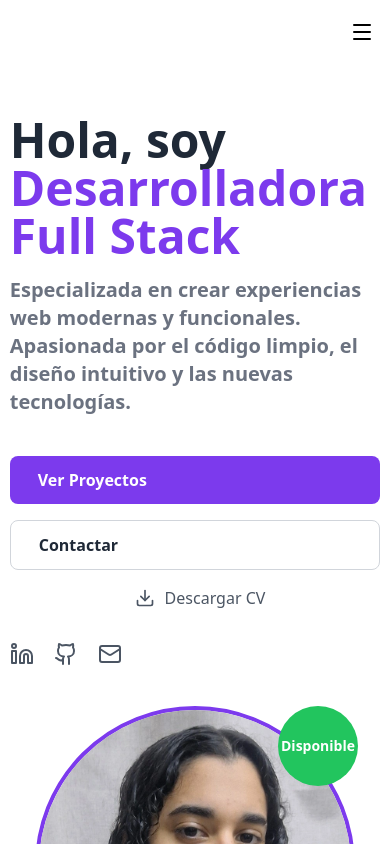
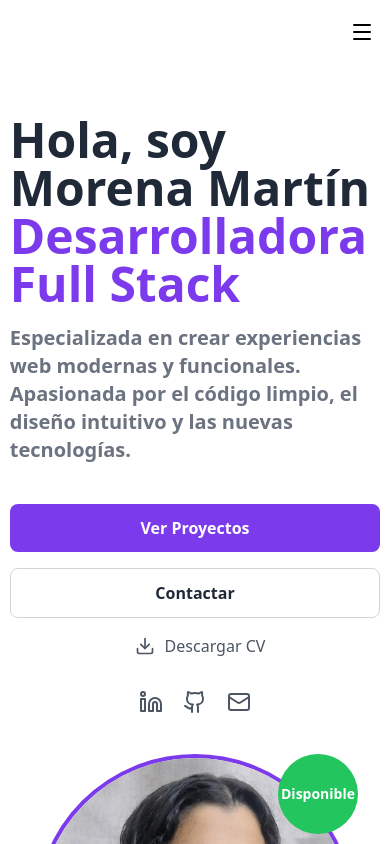
Before and after one commit to morenamartin/MiPortfolio, a Next.js app: page / in a window 390 px wide. Shown: the top 844 px of the page. Built offline with nearby package versions, Linux system fonts and the light colour scheme.

Commit message:
arreglos

```diff
--- a/src/components/Contacto.tsx
+++ b/src/components/Contacto.tsx
@@ -7,7 +7,7 @@ const Contacto = ({ id }: { id: string }) => {
                 <h1 className="mb-2 text-4xl font-bold text-gray-700">Contacto</h1>
                 <div className="w-20 h-1 bg-violet-600"></div>
             </div>
-            <h2 className="mt-8 text-xl text-center text-gray-600 lg:px-40">¿Tienes un proyecto en mente? Me encantaría conocer más sobre tu idea y cómo puedo ayudarte a hacerla realidad.</h2>
+            <h2 className="mt-8 text-xl text-center text-gray-600 lg:px-40">¿Tienes un proyecto en mente?<br /> Me encantaría conocer más sobre tu idea y cómo puedo ayudarte a hacerla realidad.</h2>
 
             <div className="gap-20 mt-12 md:grid md:grid-cols-2">
                 <div>
--- a/src/components/Inicio.tsx
+++ b/src/components/Inicio.tsx
@@ -19,13 +19,13 @@ const Inicio = ({ id }: { id: string }) => {
 
     return (
         <div id={id} className="flex justify-center pt-9 md:pt-20 h-fit md:h-[800px]">
-            <div className="grid grid-rows-2 justify-center md:grid-cols-2 md:justify-between h-fit w-[95%] pt-20 lg:px-32">
+            <div className="grid grid-rows-2 justify-center md:grid-cols-[450px_auto] lg:grid-cols-[800px_auto] md:justify-between h-fit w-[95%] pt-20 lg:px-32">
 
                 <div className="flex flex-col w-[100%] h-fit gap-4">
-                    <h1 className="text-5xl font-bold md:text-6xl"><span className="text-gray-800">Hola, soy</span> <br/>
+                    <h1 className="text-5xl font-bold md:text-6xl"><span className="text-gray-800">Hola, soy Morena Martín</span> <br/>
                         <span className="text-violet-600">Desarrolladora <br/>
                         Full Stack</span></h1>
-                    <p className="text-xl font-semibold text-gray-500">Especializada en crear experiencias web modernas y funcionales. Apasionada por el código limpio, el diseño intuitivo y las nuevas tecnologías.</p>
+                    <p className="text-xl font-semibold text-gray-500 lg:w-[600px]">Especializada en crear experiencias web modernas y funcionales. Apasionada por el código limpio, el diseño intuitivo y las nuevas tecnologías.</p>
 
                     <div className="flex flex-col gap-4 mt-6 lg:flex-row">
                         <a href="#proyectos"
@@ -38,7 +38,7 @@ const Inicio = ({ id }: { id: string }) => {
                             window.scrollTo({ top: y, behavior: "smooth" });
                             }
                         }}
-                        className="py-3 font-semibold text-white rounded-lg bg-violet-600 hover:bg-violet-800 px-7">Ver Proyectos</a>
+                        className="flex justify-center py-3 font-semibold text-white rounded-lg bg-violet-600 hover:bg-violet-800 px-7">Ver Proyectos</a>
                         <a href="#contacto"
                          onClick={(e) => {
                             e.preventDefault();
@@ -49,7 +49,7 @@ const Inicio = ({ id }: { id: string }) => {
                             window.scrollTo({ top: y, behavior: "smooth" });
                             }
                         }}
-                        className="border-[1px] border-gray-300 hover:border-gray-500 px-7 py-3 rounded-lg text-gray-800 font-semibold">Contactar</a>
+                        className="flex justify-center border-[1px] border-gray-300 hover:border-gray-500 px-7 py-3 rounded-lg text-gray-800 font-semibold">Contactar</a>
 
                         <button className="flex flex-row items-center justify-center text-gray-600 hover:text-violet-800">
                             <Download className="w-10 h-5"/>
@@ -61,18 +61,18 @@ const Inicio = ({ id }: { id: string }) => {
 
                     </div>
 
-                    <div className="flex flex-row gap-5 mt-4 text-gray-600">
-                        <a href="https://www.linkedin.com/in/morena-mart%C3%ADn-979756308/" target="_blank" rel="noopener noreferrer"><Linkedin /></a>
-                        <a href="https://github.com/morenamartin" target="_blank" rel="noopener noreferrer"><Github /></a>
-                        <a href="https://mail.google.com/mail/?view=cm&fs=1&to=martinmorena269@gmail.com&su=Consulta&body=Hola,%20quería%20consultarte%20sobre..." target="_blank" rel="noopener noreferrer"><Mail /></a>
+                    <div className="flex flex-row justify-center gap-5 mt-4 text-gray-600 md:mt-0 md:justify-start">
+                        <a href="https://www.linkedin.com/in/morena-mart%C3%ADn-979756308/" className="hover:text-violet-800" target="_blank" rel="noopener noreferrer"><Linkedin /></a>
+                        <a href="https://github.com/morenamartin" className="hover:text-violet-800" target="_blank" rel="noopener noreferrer"><Github /></a>
+                        <a href="https://mail.google.com/mail/?view=cm&fs=1&to=martinmorena269@gmail.com&su=Consulta&body=Hola,%20quería%20consultarte%20sobre..." className="hover:text-violet-800" target="_blank" rel="noopener noreferrer"><Mail /></a>
                     </div>
                 </div>
 
-                <div className="flex justify-center pt-10 h-fit md:justify-end">
+                <div className="flex justify-center pt-10 md:right-10 lg:right-40 md:absolute h-fit md:justify-end">
                     <div className="relative flex items-center justify-center overflow-hidden border-4 rounded-full h-80 w-80 border-violet-600">
                         <Image src={fotoPerfil} alt="profilePicture"/>
                     </div>
-                    <div className="absolute flex items-center justify-center w-20 h-20 text-sm font-bold text-white bg-green-500 rounded-full right-8 md:top-48 md:right-6 lg:right-40">
+                    <div className="absolute flex items-center justify-center w-20 h-20 text-sm font-bold text-white bg-green-500 rounded-full right-8 md:top-10 md:right-0 lg:top-10 lg:right-1">
                         Disponible
                     </div>
                 </div>
--- a/src/components/SobreMi.tsx
+++ b/src/components/SobreMi.tsx
@@ -2,7 +2,7 @@ import { Code, CoffeeIcon, Heart } from "lucide-react"
 
 const SobreMi = ({ id }: { id: string }) => {
     return (
-        <div id={id} className="px-4 lg:px-40 h-fit mb-14">
+        <div id={id} className="px-4 md:mt-40 lg:mt-0 lg:px-40 h-fit mb-14">
             <div className="flex flex-col items-center">
                 <h1 className="mb-2 text-4xl font-bold text-gray-700">Sobre mí</h1>
                 <div className="w-20 h-1 bg-violet-600"></div>
@@ -11,8 +11,8 @@ const SobreMi = ({ id }: { id: string }) => {
             <div className="mt-20 md:grid gap-14 lg:gap-0 md:grid-row-2 lg:grid-cols-2 place-items-center">
 
                 <div className="flex flex-col gap-6 text-center lg:text-start">
-                    <p className="text-xl font-normal text-gray-700 md:text-lg">Soy una desarrolladora frontend apasionada por crear experiencias digitales excepcionales. Mi formación en Henry me ha proporcionado una base sólida en tecnologías modernas y metodologías ágiles.</p>
-                    <p className="text-xl font-normal text-gray-700 md:text-lg">Me especializo en React, JavaScript y el ecosistema de desarrollo web moderno. Disfruto trabajando en equipos colaborativos y estoy siempre buscando aprender nuevas tecnologías y mejores prácticas.</p>
+                    <p className="text-xl font-normal text-gray-700 md:text-lg">Soy una desarrolladora frontend apasionada por crear experiencias digitales excepcionales.<br /> Mi formación en Henry me ha proporcionado una base sólida en tecnologías modernas y metodologías ágiles.</p>
+                    <p className="text-xl font-normal text-gray-700 md:text-lg">Me especializo en React, JavaScript y el ecosistema de desarrollo web moderno.<br /> Disfruto trabajando en equipos colaborativos y estoy siempre buscando aprender nuevas tecnologías y mejores prácticas.</p>
                     <p className="text-xl font-normal text-gray-700 md:text-lg">Actualmente trabajo en proyectos freelance mientras busco oportunidades para unirme a un equipo dinámico donde pueda contribuir y seguir creciendo profesionalmente.</p>
                 </div>
 
--- a/src/helpers/proyectos.ts
+++ b/src/helpers/proyectos.ts
@@ -30,7 +30,7 @@ export const categories = [
     descripcionModal: "Proyecto final de mi formación en Henry, desarrollado en equipo durante 3 semanas. Plataforma digital de salud mental que conecta pacientes con psicólogos mediante recomendaciones personalizadas, filtros por síntomas/especialidades y agendamiento con pago online. Mi rol: desarrollo Frontend junto con dos compañeros, colaborando con el equipo Backend. Mi aporte principal fue construir una interfaz clara, usable y con una experiencia de usuario fluida.",
     aprendi: "Aprendí a colaborar efectivamente en un equipo, implementar pasarelas de pago, crear filtros combinados, usar Google Maps y gestionar la persistencia de datos en formularios complejos con múltiples componentes.",
     imagen: "/proyectos/psymatch.jpg",
-    tags: ["Next.js", "React", "TypeScript", "Tailwind CSS", "Formik + Yup", "Flowbite + Flowbite-React", "React Toastify", "MercadoPago"],
+    tags: ["Next.js", "Tailwind CSS", "TypeScript", "React", "Formik + Yup", "Flowbite + Flowbite-React", "React Toastify", "MercadoPago"],
     deploy: "https://psymatch-frontend-app.onrender.com/",
     github: "https://github.com/PsyMatch/PsyMatch-Frontend"
   }
```
